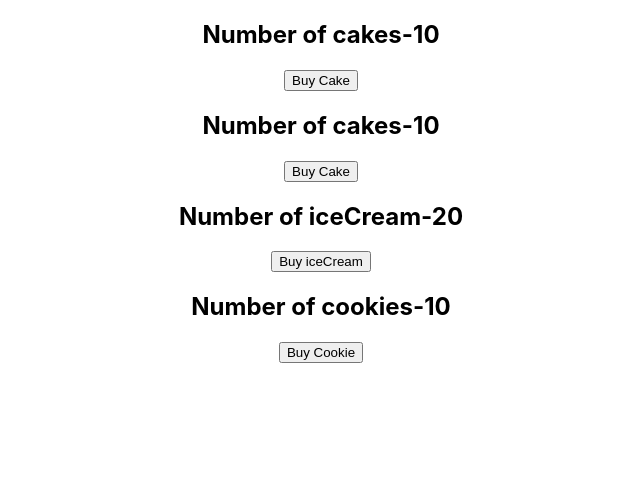
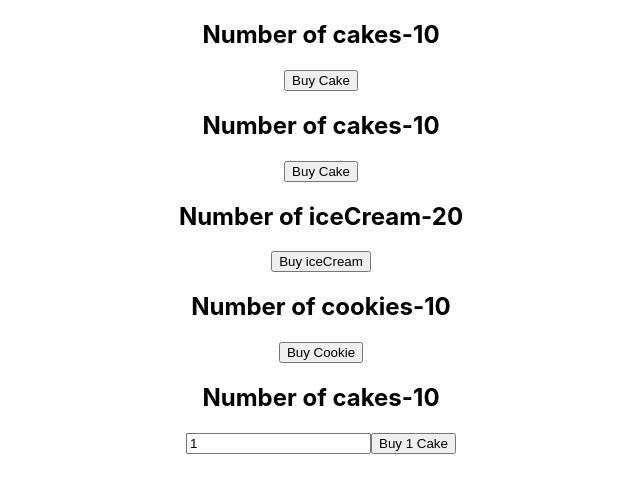
Before and after one commit to SurajUnthinkable83/React-Redux-Demo, a React (Create React App) app: page / in a window 1280 px wide. Shown: the top 492 px of the page, without its empty margins (319-959 px from the left). Built offline with nearby package versions, Linux system fonts and the light colour scheme.

Commit message:
created the newCakeContainer file and used the payload in action

```diff
--- a/src/App.js
+++ b/src/App.js
@@ -6,6 +6,7 @@ import HooksCakeContainer from './components/HooksCakeContainer';
 import ConnectedCakeContainer from './components/CakeContainer';
 import ConnectedIceCreamContainer from './components/IceCreamContainer';
 import CookieContainer from './components/CookieContainer';
+import ConnectedNewCakeContainer from './components/NewCakeContainer';
 
 function App() {
   return (
@@ -15,6 +16,7 @@ function App() {
         <HooksCakeContainer/>
         <ConnectedIceCreamContainer/>
         <CookieContainer/>
+        <ConnectedNewCakeContainer/>
       </div>
     </Provider>
   );
--- /dev/null
+++ b/src/components/NewCakeContainer.js
@@ -0,0 +1,29 @@
+import React, { useState } from 'react'
+import {buyCake} from '../redux'
+import {connect} from 'react-redux'
+
+
+const NewCakeContainer = (props) => {
+    const [num,setNum]=useState(1);
+
+  return (
+    <div>
+        <h2>Number of cakes-{props.numOfCakes}</h2>
+         <input type="text" value={num} onChange={(e)=>setNum(e.target.value)}/>
+        <button onClick={()=>props.buyCake(num)}>Buy {num} Cake</button>
+    </div>
+  )
+}
+const mapStateToProps = (state)=>{
+    return {
+        numOfCakes: state.cake.numOfCakes
+    }
+}
+const mapDispatchToProps = (dispatch)=>{
+    return {
+        buyCake: (num) => dispatch(buyCake(num))
+    }
+}
+const ConnectedNewCakeContainer= connect(mapStateToProps,mapDispatchToProps)(NewCakeContainer);
+
+export default ConnectedNewCakeContainer;
--- a/src/redux/cake/cakeActions.js
+++ b/src/redux/cake/cakeActions.js
@@ -1,7 +1,8 @@
 import { BUY_CAKE } from "./cakeType"
 
-export const buyCake=()=>{
+export const buyCake=(num=1)=>{
     return {
         type:BUY_CAKE,
+        payload: num
     }
 }
--- a/src/redux/cake/cakeReducer.js
+++ b/src/redux/cake/cakeReducer.js
@@ -9,7 +9,7 @@ const cakeReducer=(state=initialState,action)=>{
         case BUY_CAKE:
             return {
                 ...state,
-                 numOfCakes:state.numOfCakes-1
+                 numOfCakes:state.numOfCakes-action.payload
             }
         default:
             return state;
```
